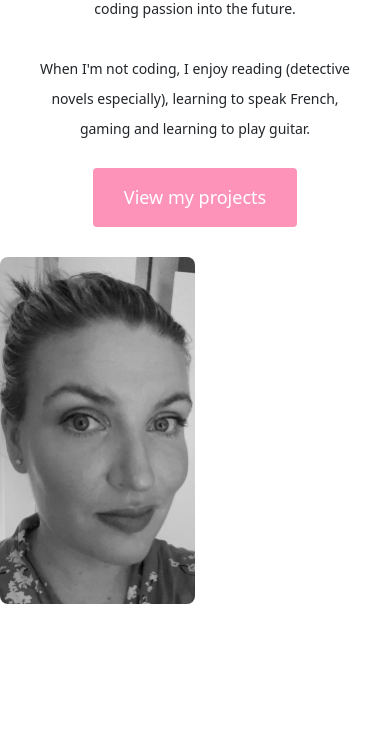
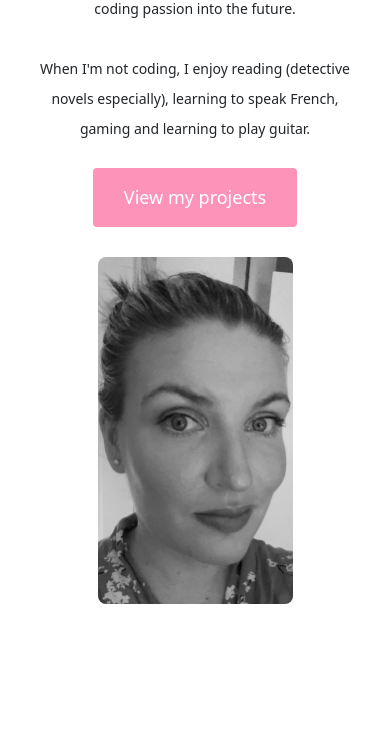
Before and after one commit to PossumCodes/portfolio-project, a plain HTML site: page about.html in a window 390 px wide. Shown: the part 857-1599 px from the top of the page. Drawn offline with nearby package versions, Linux system fonts and the light colour scheme; a web font is replaced by a local one.

Commit message:
added flexbox to image and centered image

```diff
--- a/about.html
+++ b/about.html
@@ -113,7 +113,7 @@
             >
           </div>
         </div>
-        <div class="col-lg-6">
+        <div class="col-lg-6 d-flex justify-content-center">
           <img
             src="images/about-photo.png"
             alt=""
--- a/styles/style.css
+++ b/styles/style.css
@@ -132,6 +132,7 @@ p {
 
   .about-img {
     width: 50%;
+    justify-content: center;
   }
 
   .hero {
```
